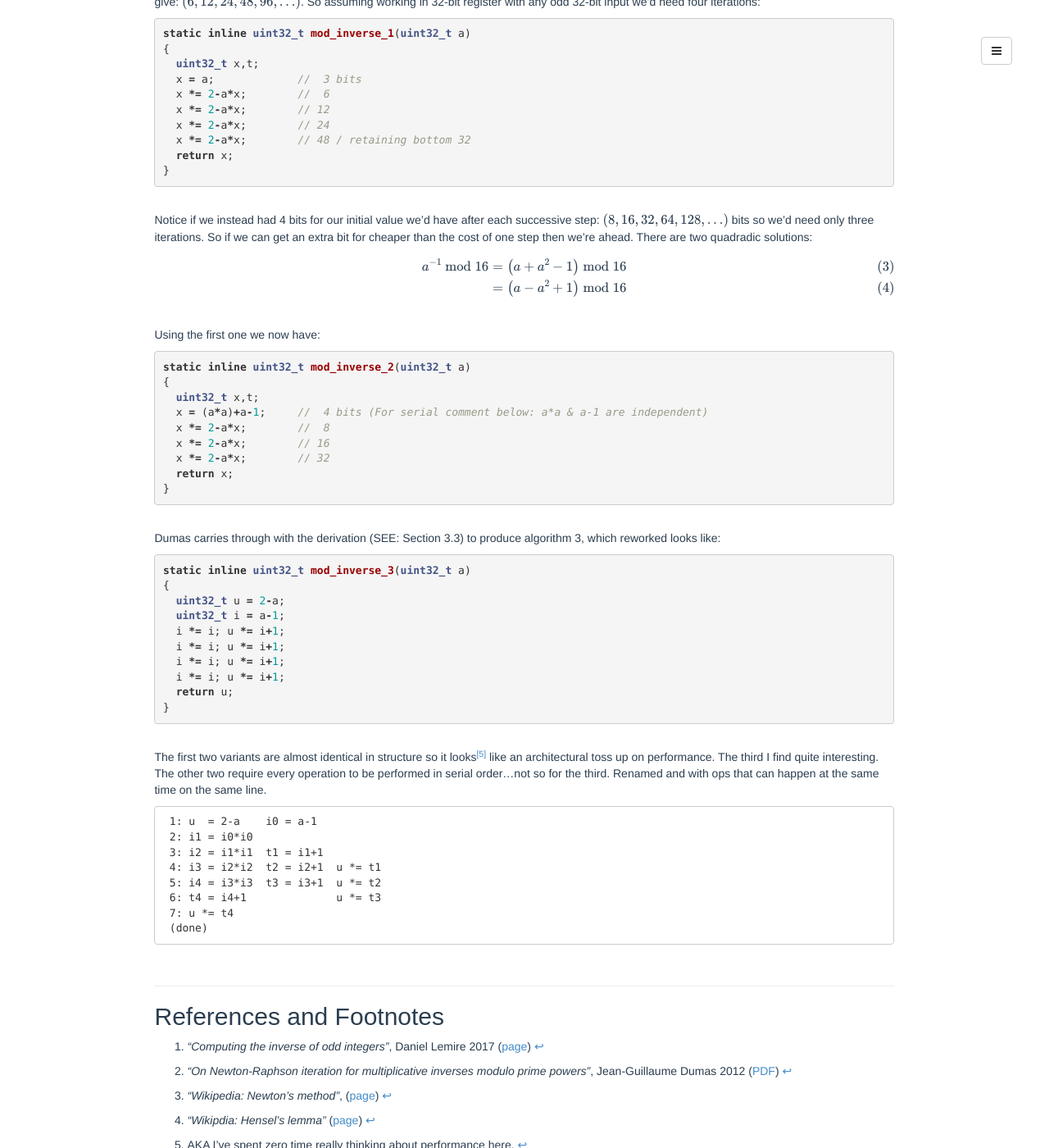
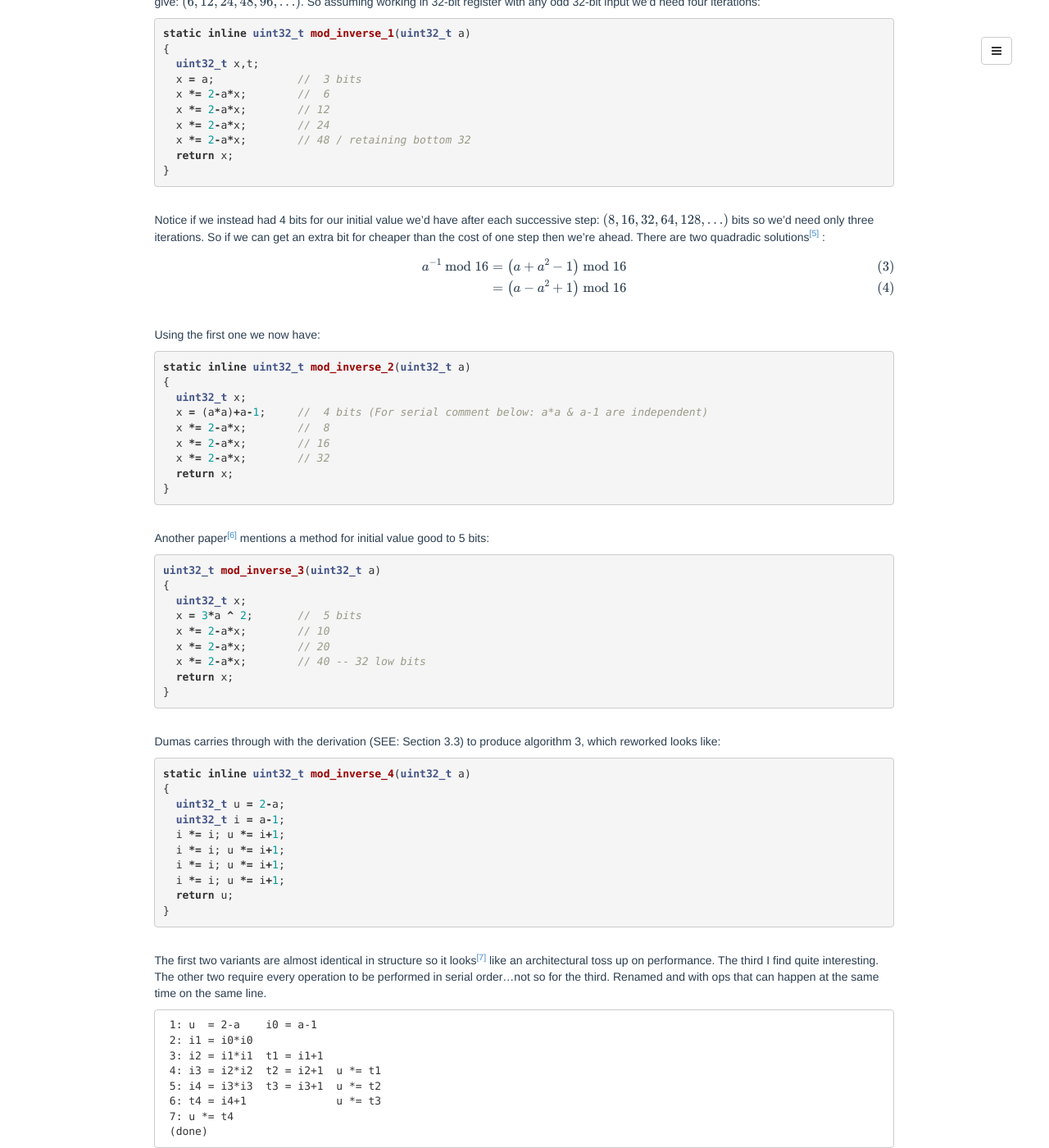
Before and after one commit to Marc-B-Reynolds/Marc-B-Reynolds.github.io, a Jekyll site: the page built from _posts/2017-09-18-ModInverse.md, in a window 1280 px wide and 1400 px high, scrolled down 717 px. Shown: the whole window at 82% size. Built offline with Jekyll 4.4.1, drawn with Linux system fonts in a browser that asks for light colours; formulas are drawn with MathJax 3; some of the changed text lies outside the part shown.

Commit message:
add 5-bit inital value

```diff
--- a/_posts/2017-09-18-ModInverse.md
+++ b/_posts/2017-09-18-ModInverse.md
@@ -61,11 +61,26 @@ Using the first one we now have:
 {% highlight c %}
 static inline uint32_t mod_inverse_2(uint32_t a)
 {
-  uint32_t x,t;
+  uint32_t x;
   x = (a*a)+a-1;     //  4 bits (For serial comment below: a*a & a-1 are independent)
   x *= 2-a*x;        //  8
   x *= 2-a*x;        // 16
   x *= 2-a*x;        // 32
+  return x;
+}
+{% endhighlight %}
+
+\\
+Another paper[^mmul] mentions a method for initial value good to 5 bits:
+
+{% highlight c %}
+uint32_t mod_inverse_3(uint32_t a)
+{
+  uint32_t x;
+  x = 3*a ^ 2;       //  5 bits
+  x *= 2-a*x;        // 10
+  x *= 2-a*x;        // 20
+  x *= 2-a*x;        // 40 -- 32 low bits
   return x;
 }
 {% endhighlight %}
@@ -75,7 +90,7 @@ static inline uint32_t mod_inverse_2(uint32_t a)
 Dumas carries through with the derivation (SEE: Section 3.3) to produce algorithm 3, which reworked looks like:
 
 {% highlight c %}
-static inline uint32_t mod_inverse_3(uint32_t a)
+static inline uint32_t mod_inverse_4(uint32_t a)
 {
   uint32_t u = 2-a;
   uint32_t i = a-1;
@@ -99,8 +114,6 @@ The first two variants are almost identical in structure so it looks[^looks] lik
      7: u *= t4
      (done)
 
-
-
 <br>
 
 ------
```
Also changed, not shown: other parts of _posts/2017-09-18-ModInverse.md (+3 -1 lines).
